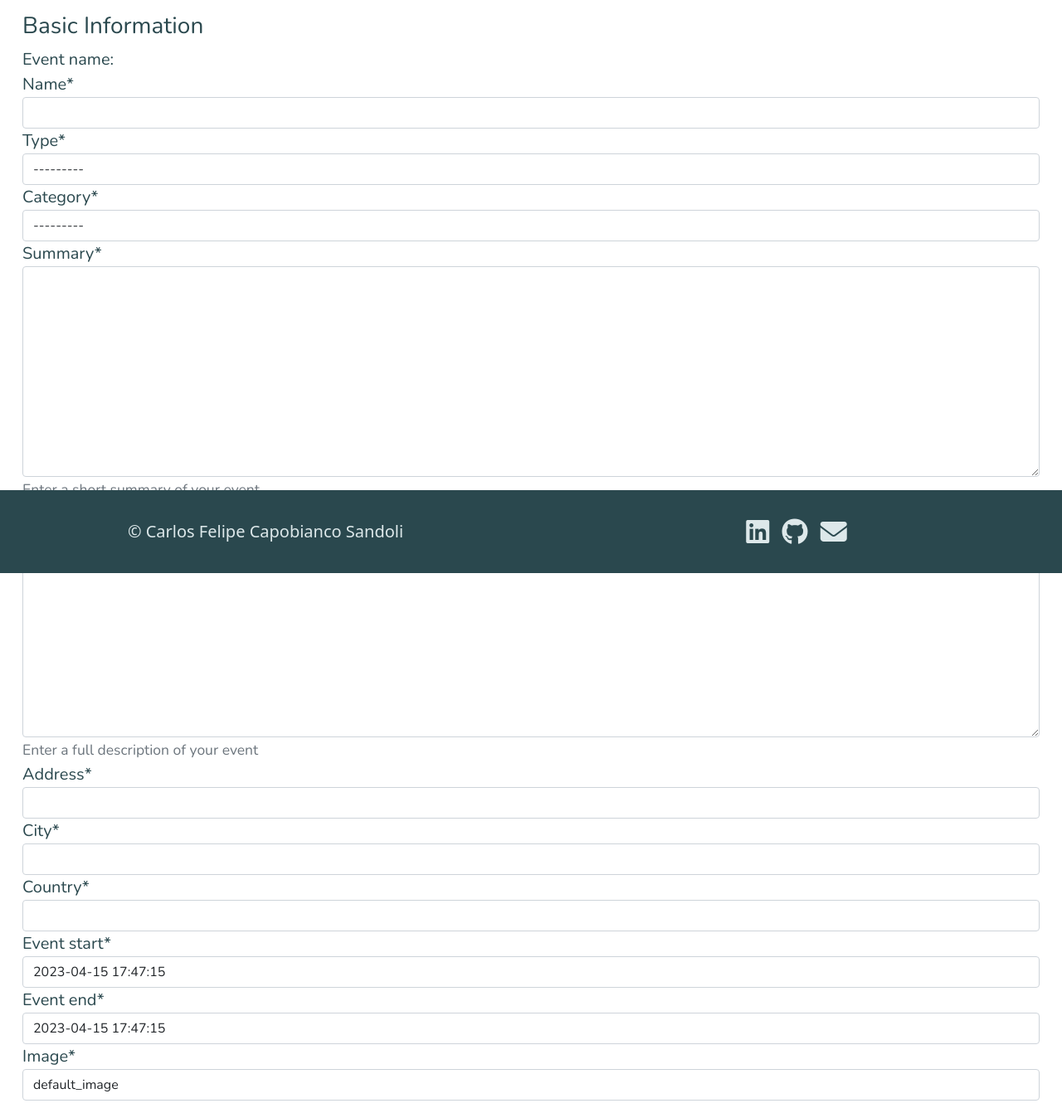
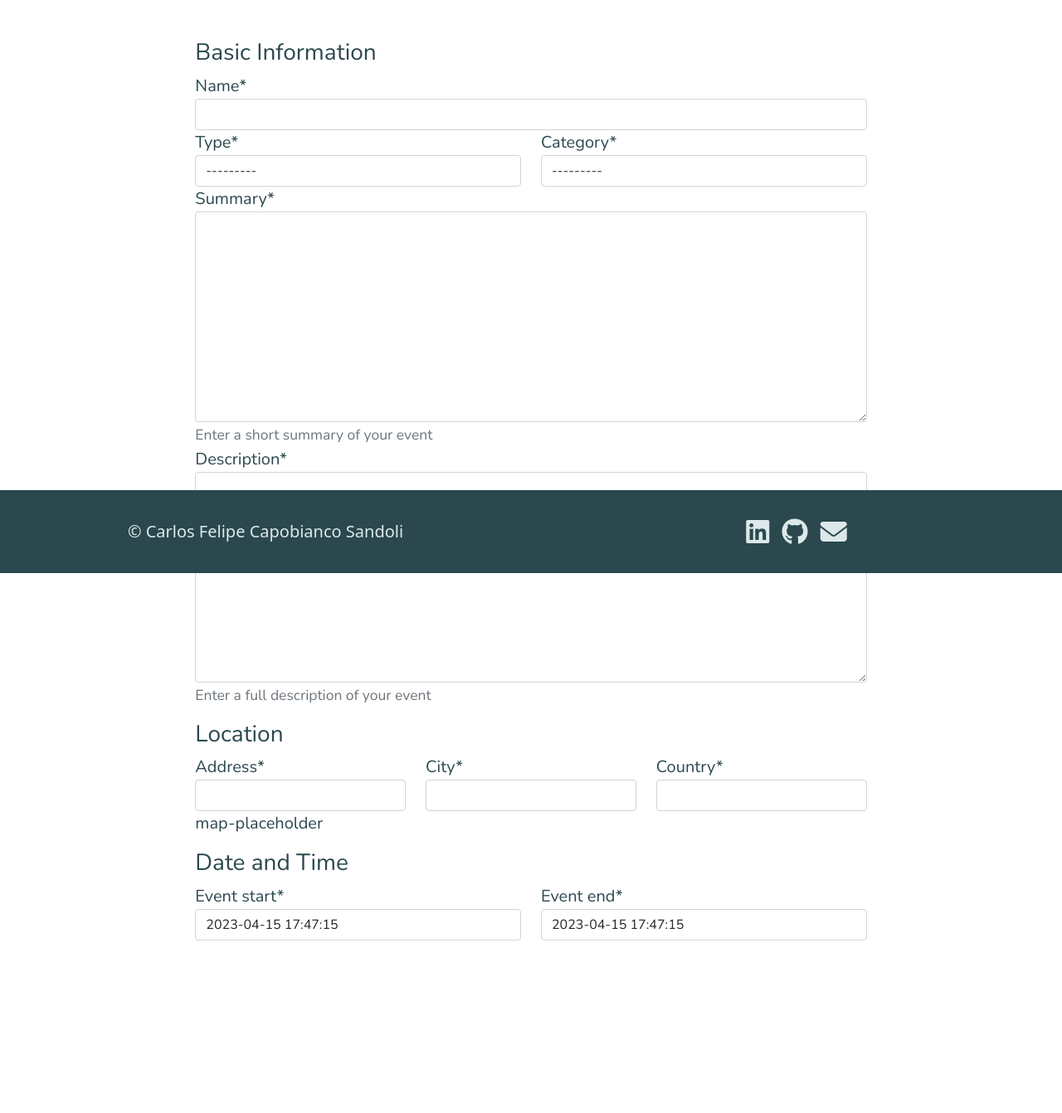
Before and after one commit to felipesandoli/ci-pp4-charity-event-orginizer, a Django app: page /create-event in a window 1280 px wide. Shown: the part 109-1451 px from the top of the page at 83% size. After the commit the page ends 1243 px from the top, so only its background shows below. Run offline with Django 3.2, Linux system fonts and the light colour scheme; some libraries are stand-ins or nearby versions.

Commit message:
Style create event form

```diff
--- a/eventorganizer/forms.py
+++ b/eventorganizer/forms.py
@@ -1,6 +1,5 @@
 from django import forms
 from .models import Event
-
 
 
 class EventForm(forms.ModelForm):
--- a/static/css/style.css
+++ b/static/css/style.css
@@ -75,6 +75,12 @@ main * {
     background-color: #2a484e;
 }
 
+/* Making sure entire create event form is displayed */
+
+.create-event-form-container {
+    margin-bottom: 125px;
+}
+
 /* Footer */
 
 footer {
@@ -136,6 +142,7 @@ footer a {
     .carousel-inner .carousel-item-prev {
       transform: translateX(-33.33%);
     }
+
 }
 
 /* Carousel displaying 4 items on large screens */
--- a/templates/event_form.html
+++ b/templates/event_form.html
@@ -8,12 +8,59 @@
         {% csrf_token %}
         <div class="form-group">
             <!-- Form layout inspired by eventbrite event creation page -->
-            <div class="container-fluid">
-                <div class="row">
-                    <div class="col">
-                        <h3>Basic Information</h3>
-                        <label for="id_name">Event name:</label>
-                        {{ event_form | crispy }}
+            <div class="container-fluid create-event-form-container">
+                <div class="row pt-3 justify-content-center">
+                    <div class="col-md-8">
+                        <div class="row pt-3">
+                            <div class="col">
+                                <h3>Basic Information</h3>
+                                {{ event_form.name | as_crispy_field }}
+                                <div class="row">
+                                    <div class="col-md-6">
+                                        {{ event_form.type | as_crispy_field }}
+                                    </div>
+                                    <div class="col-md-6">
+                                        {{ event_form.category | as_crispy_field }}
+                                    </div>
+                                </div>
+                                {{ event_form.summary | as_crispy_field }}
+                                {{ event_form.description | as_crispy_field }}
+                            </div>
+                        </div>
+                        <div class="row pt-3">
+                            <div class="col">
+                                <h3>Location</h3>
+                                <div class="row">
+                                    <div class="col-md-4">
+                                        {{ event_form.address | as_crispy_field }}
+                                    </div>
+                                    <div class="col-md-4">
+                                        {{ event_form.city | as_crispy_field }}
+                                    </div>
+                                    <div class="col-md-4">
+                                        {{ event_form.country | as_crispy_field }}
+                                    </div>
+                                </div>
+                                <div class="row">
+                                    <div class="col">
+                                        map-placeholder
+                                    </div>
+                                </div>
+                            </div>
+                        </div>
+                        <div class="row pt-3">
+                            <div class="col">
+                                <h3>Date and Time</h3>
+                                <div class="row">
+                                    <div class="col-md-6">
+                                        {{ event_form.event_start | as_crispy_field }}
+                                    </div>
+                                    <div class="col-md-6">
+                                        {{ event_form.event_end | as_crispy_field }}
+                                    </div>
+                                </div>
+                            </div>
+                        </div>
                     </div>
                 </div>
             </div>
```
